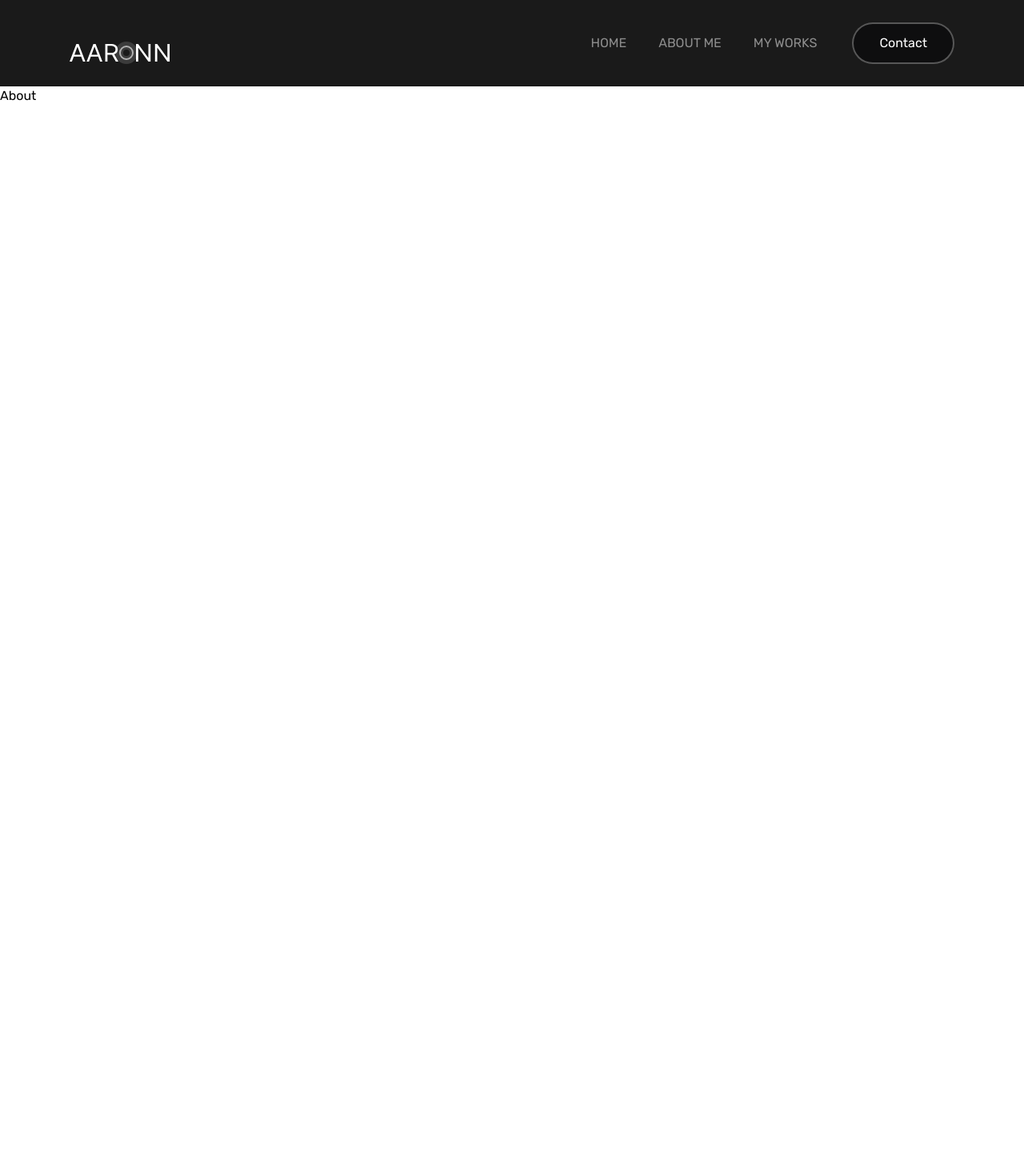
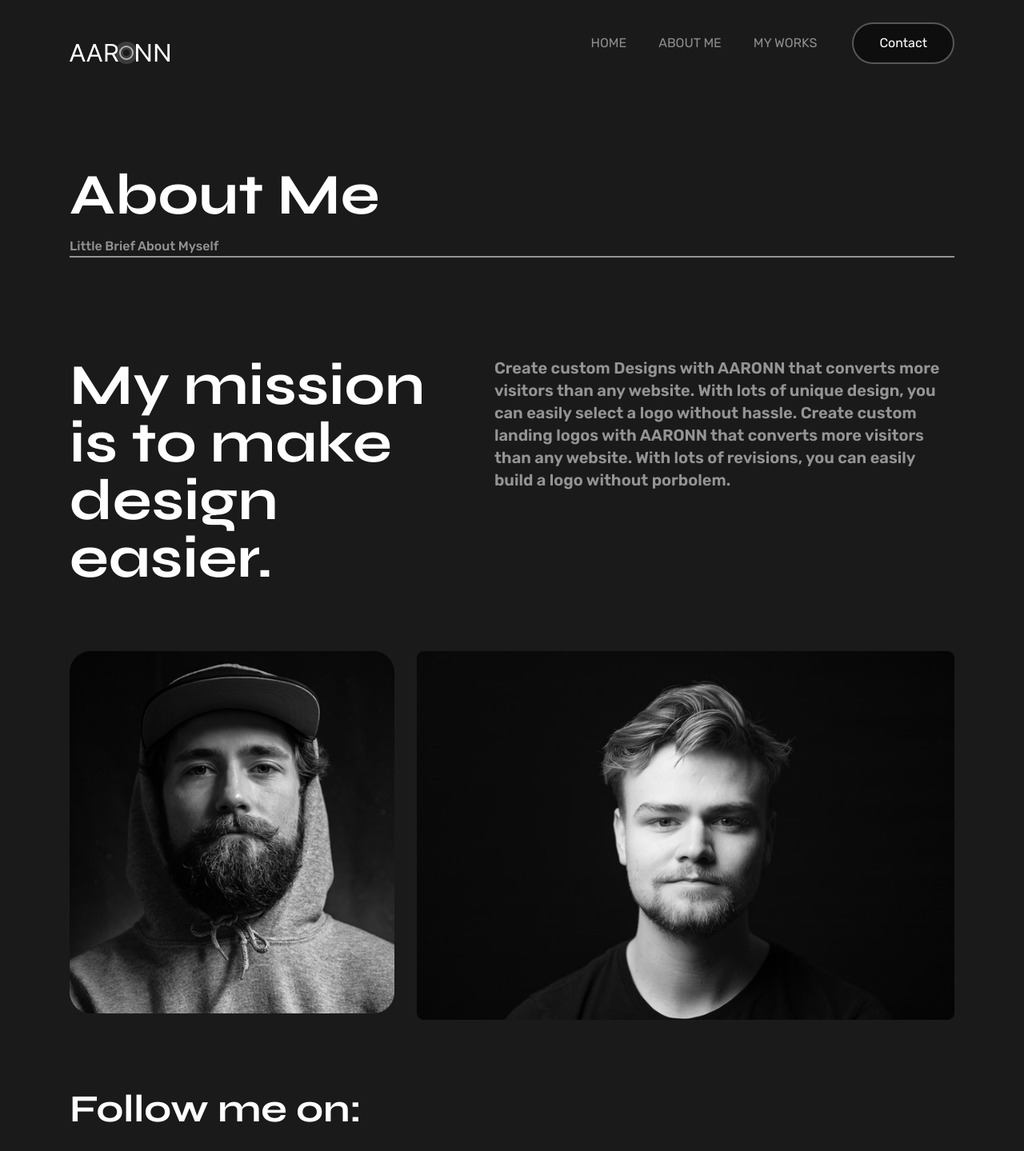
Before and after one commit to cxmelloo/aaronn, a React (Vite) app: page /about in a window 1280 px wide. Shown: the top 1439 px of the page at 80% size. Before the commit the page ends 800 px from the top, so only its background shows below. Built offline with nearby package versions, Linux system fonts and the light colour scheme.

Commit message:
About page done

```diff
--- a/src/App.jsx
+++ b/src/App.jsx
@@ -1,17 +1,17 @@
 import { createBrowserRouter, createRoutesFromElements, Route, RouterProvider } from "react-router-dom";
 import Home from "./pages/Home";
 import Works from "./pages/Works";
-import About from "./pages/About";
 import RouteLayout from "./layout/RouteLayout";
+import About from './pages/About'
 import Contact from "./pages/Contact";
-// import Project from "./pages/Project";
+import Project from "./pages/Project";
 
 function App() {
   const route = createBrowserRouter(
     createRoutesFromElements(
       <Route element={<RouteLayout/>}>
         <Route path="/" element={<Home/>}/>
-        {/* <Route path="/project" element={<Project/>}/> */}
+        <Route path="/project" element={<Project/>}/>
         <Route path="/about" element={<About/>}/>
         <Route path="/works" element={<Works/>}/>
         <Route path="/contact" element={<Contact/>}/>
--- a/src/components/Navbar.jsx
+++ b/src/components/Navbar.jsx
@@ -3,9 +3,9 @@ import { NavLink } from "react-router-dom";
 function Navbar({ mobile = false, onLinkClick }) {
   return (
     <nav className={ mobile ? "flex flex-col gap-5" : "hidden sm:flex sm:ml-auto md:ml-0 gap-10"}>
-      <NavLink className='text-[#FFFFFF80] text-transform: uppercase' to="/" onClick={onLinkClick}>Home</NavLink>
-      <NavLink className='text-[#FFFFFF80] text-transform: uppercase' to="/about" onClick={onLinkClick}>About Me</NavLink>
-      <NavLink className='text-[#FFFFFF80] text-transform: uppercase' to="/works" onClick={onLinkClick}>My Works</NavLink>
+      <NavLink className='text-[#FFFFFF80] text-transform: uppercase hover:text-[#FF9142] transition-transform duration-150 active:scale-95 active:translate-y-0.5' to="/" onClick={onLinkClick}>Home</NavLink>
+      <NavLink className='text-[#FFFFFF80] text-transform: uppercase transition-transform duration-150 active:scale-95 active:translate-y-0.5 hover:text-[#FF9142]' to="/about" onClick={onLinkClick}>About Me</NavLink>
+      <NavLink className='text-[#FFFFFF80] text-transform: uppercase hover:text-[#FF9142] transition-transform duration-150 active:scale-95 active:translate-y-0.5' to="/works" onClick={onLinkClick}>My Works</NavLink>
     </nav>
   );
 }
--- a/src/pages/About.jsx
+++ b/src/pages/About.jsx
@@ -1,6 +1,39 @@
+import InfoPic from '../assets/InfoPic.png'
+import Vector from '../assets/Vector.png'
+import Footer from './Footer';
+
 function About() {
   return (
-    <div>About</div>
+    <>
+    <section className='bg-[#1A1A1A] py-25'>
+      <div className="c-container">
+        <h1 className='font-bold font-syne text-white text-7xl'>About Me</h1>
+        <p className='mt-4 font-medium text-[#949494] text-base'>Little Brief About Myself</p>
+      <div className="border border-[#949494] mb-9"></div>
+
+      <div className='py-22'>
+        <div className='flex gap-9 pb-20'>
+          <h1 className='text-7xl font-bold font-syne text-white w-fit'>My mission <br /> is to make design easier.</h1>
+          <p className='text-xl font-semibold font-rubik text-[#949494] w-fit'>Create custom Designs with AARONN that converts more visitors than any website. With lots of unique design, you can easily select a logo without hassle. Create custom landing logos with AARONN that converts more visitors than any website. With lots of revisions, you can easily build a logo without porbolem.</p>
+        </div>
+        <div className='flex gap-7'>
+          <div><img src={InfoPic} alt="me-img"/></div>
+          <div><img src={Vector} alt="vector-img"/></div>
+        </div>
+      </div>
+
+      <h1 className='text-white text-5xl font-bold font-syne mb-6'>Follow me on:</h1>
+      <ul className='flex justify-between'>
+        <li className='text-3xl text-[#949494] font-bold font-rubik'>Dribble</li>
+        <li className='text-3xl text-[#949494] font-bold font-rubik'>Twitter</li>
+        <li className='text-3xl text-[#949494] font-bold font-rubik'>Facebook</li>
+        <li className='text-3xl text-[#949494] font-bold font-rubik'>Instagram</li>
+      </ul>
+      </div>
+    </section>
+
+    <Footer/>
+    </>
   )
 }
 
--- /dev/null
+++ b/src/pages/Project.jsx
@@ -0,0 +1,7 @@
+function Project() {
+  return (
+    <div>Project</div>
+  )
+}
+
+export default Project
```
Also changed, not shown: src/assets/Vector.png (added).
